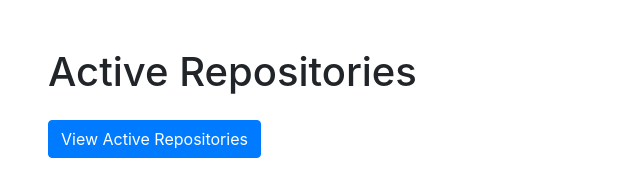
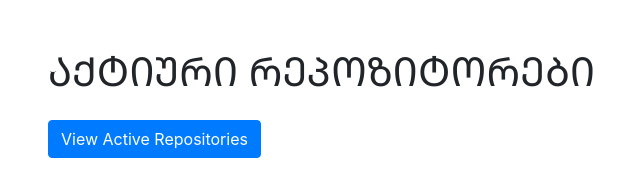
Before and after one commit to deva-ge/findme, a plain HTML site: page index.html in a window 1280 px wide. Shown: the whole page, without its empty margins (37-677 px from the left). Drawn offline with nearby package versions, Linux system fonts and the light colour scheme.

Commit message:
ᲠᲔᲞᲝᲔᲑᲘ

```diff
--- a/index.html
+++ b/index.html
@@ -10,7 +10,7 @@
 
 <body>
   <div class="container mt-5">
-    <h1 class="mb-4">Active Repositories</h1>
+    <h1 class="mb-4">ᲐᲥᲢᲘᲣᲠᲘ ᲠᲔᲞᲝᲖᲘᲢᲝᲠᲔᲑᲘ</h1>
     <p>
       <a href="html/active_repo.html" class="btn btn-primary">View Active Repositories</a>
     </p>
```
